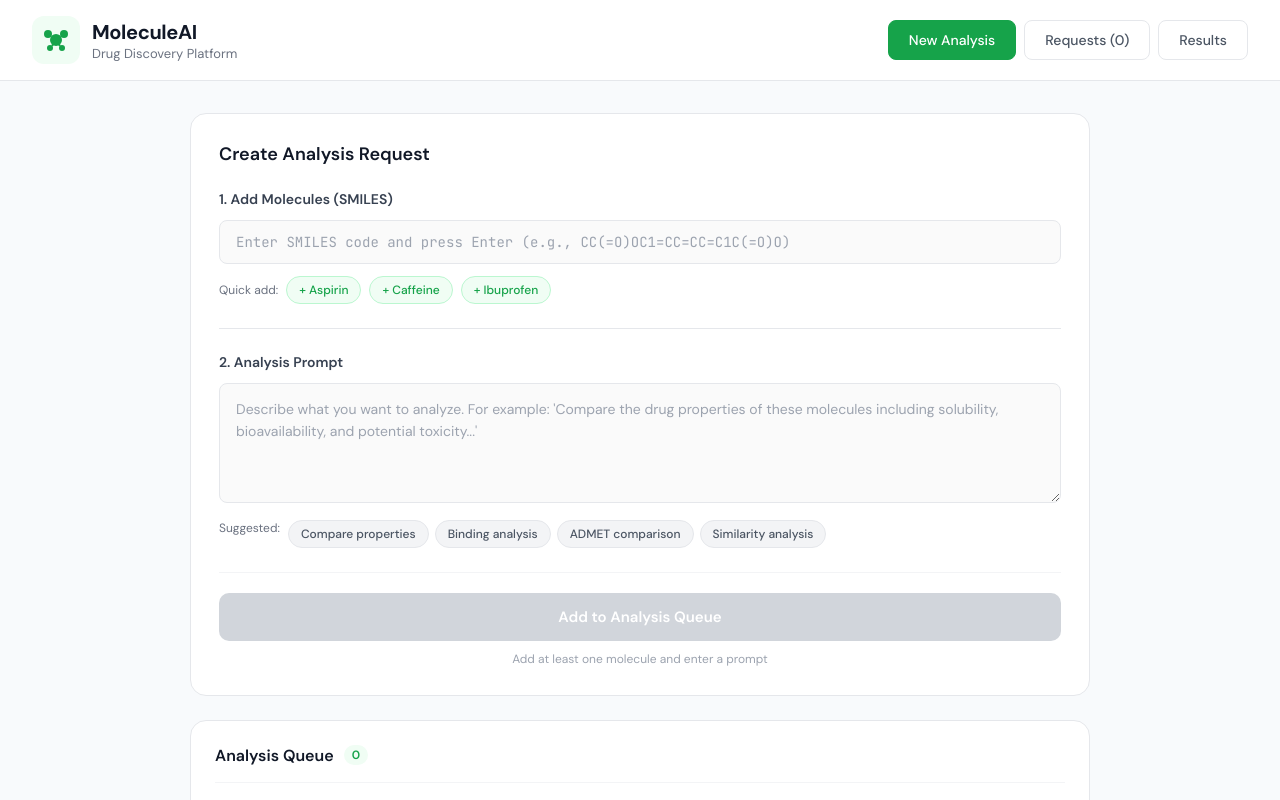
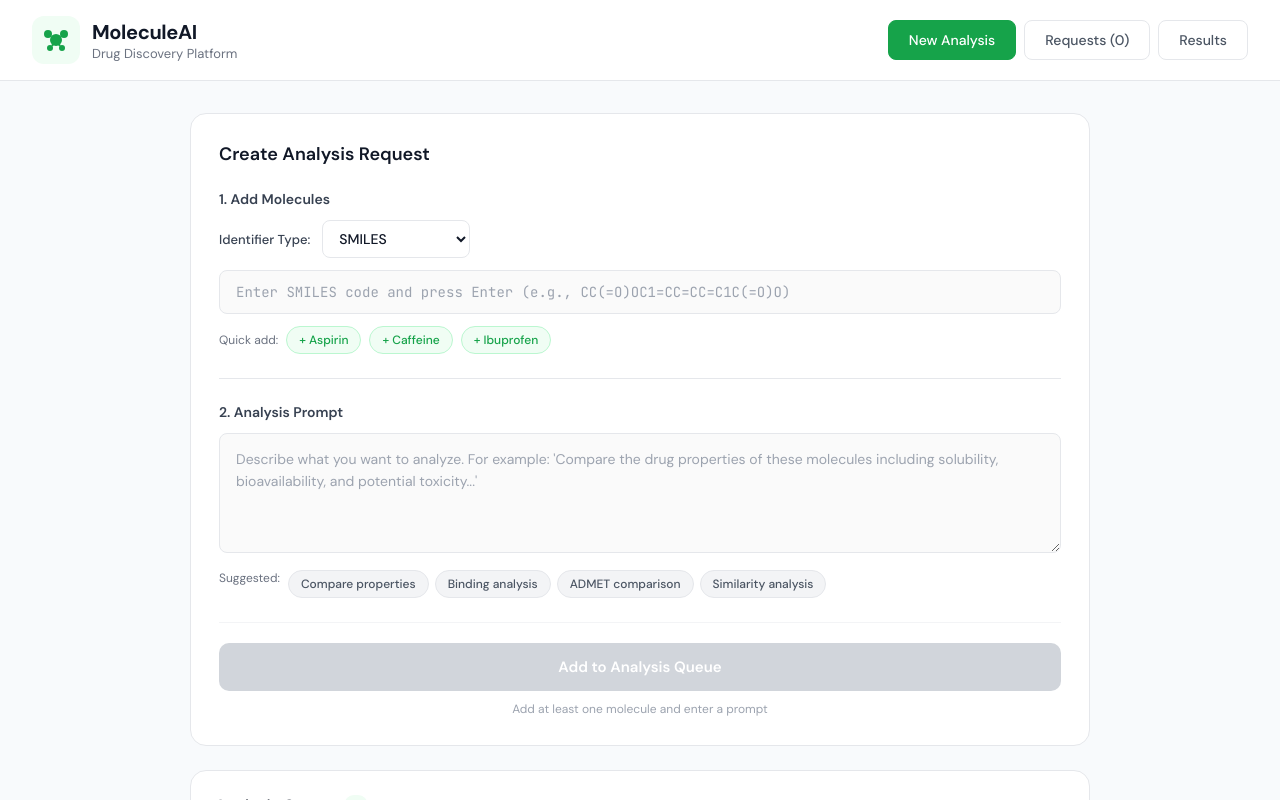
Before and after one commit to egeguman/molecule-ai-app, a React (Create React App) app: page / in a window 1280 px wide. Shown: the top 800 px of the page. Built offline with nearby package versions, Linux system fonts and the light colour scheme.

Commit message:
feat: Add Login and Register components to enable user authentication and update global styling.

```diff
--- a/src/App.jsx
+++ b/src/App.jsx
@@ -8,6 +8,7 @@ const App = () => {
   const [analysisRequests, setAnalysisRequests] = useState([]);
   const [activeTab, setActiveTab] = useState('input');
   const [isAnalyzing, setIsAnalyzing] = useState(false);
+  const [identifierType, setIdentifierType] = useState('smiles'); // 'smiles', 'chembl', or 'name'
 
   const handleAddMolecule = () => {
     if (smilesInput.trim()) {
@@ -15,6 +16,8 @@ const App = () => {
         id: Date.now() + Math.random(),
         smiles: smilesInput.trim(),
         name: `Molecule ${currentMolecules.length + 1}`,
+        identifierType: identifierType,
+        identifierValue: smilesInput.trim(),
       };
       setCurrentMolecules(prev => [...prev, newMolecule]);
       setSmilesInput('');
@@ -135,17 +138,38 @@ const App = () => {
                 <h2 style={styles.cardTitle}>Create Analysis Request</h2>
               </div>
 
-              {/* SMILES Input Area */}
+              {/* Molecule Identifier Input Area */}
               <div style={styles.smilesSection}>
                 <div style={styles.sectionHeader}>
-                  <span style={styles.sectionTitle}>1. Add Molecules (SMILES)</span>
+                  <span style={styles.sectionTitle}>1. Add Molecules</span>
                 </div>
 
+                {/* Identifier Type Dropdown */}
+                <div style={styles.identifierTypeSection}>
+                  <label style={styles.dropdownLabel}>Identifier Type:</label>
+                  <select
+                    value={identifierType}
+                    onChange={(e) => setIdentifierType(e.target.value)}
+                    style={styles.dropdown}
+                  >
+                    <option value="smiles">SMILES</option>
+                    <option value="chembl">ChEMBL ID</option>
+                    <option value="name">Molecule Name</option>
+                  </select>
+                </div>
+
+                {/* Dynamic Input Field */}
                 <input
                   type="text"
                   value={smilesInput}
                   onChange={(e) => setSmilesInput(e.target.value)}
-                  placeholder="Enter SMILES code and press Enter (e.g., CC(=O)OC1=CC=CC=C1C(=O)O)"
+                  placeholder={
+                    identifierType === 'smiles'
+                      ? 'Enter SMILES code and press Enter (e.g., CC(=O)OC1=CC=CC=C1C(=O)O)'
+                      : identifierType === 'chembl'
+                        ? 'Enter ChEMBL ID and press Enter (e.g., CHEMBL25)'
+                        : 'Enter Molecule Name and press Enter (e.g., Aspirin)'
+                  }
                   style={styles.smilesInputFieldFull}
                   onKeyPress={(e) => e.key === 'Enter' && handleAddMolecule()}
                 />
@@ -161,6 +185,8 @@ const App = () => {
                           id: Date.now() + Math.random(),
                           smiles: ex.smiles,
                           name: ex.name,
+                          identifierType: 'smiles',
+                          identifierValue: ex.smiles,
                         };
                         setCurrentMolecules([...currentMolecules, newMolecule]);
                       }}
@@ -178,7 +204,16 @@ const App = () => {
                         <span style={styles.moleculeTagIndex}>{index + 1}</span>
                         <div style={styles.moleculeTagContent}>
                           <span style={styles.moleculeTagName}>{mol.name}</span>
-                          <code style={styles.moleculeTagSmiles}>{mol.smiles}</code>
+                          <div style={styles.moleculeTagIdentifier}>
+                            <span style={styles.moleculeTagType}>
+                              {mol.identifierType === 'smiles' ? 'SMILES' :
+                                mol.identifierType === 'chembl' ? 'ChEMBL ID' :
+                                  'Name'}:
+                            </span>
+                            <code style={styles.moleculeTagSmiles}>
+                              {mol.identifierValue || mol.smiles}
+                            </code>
+                          </div>
                         </div>
                         <button
                           style={styles.moleculeTagRemove}
@@ -684,6 +719,29 @@ const styles = {
     padding: '2px 8px',
     borderRadius: '10px',
   },
+  identifierTypeSection: {
+    display: 'flex',
+    alignItems: 'center',
+    gap: '12px',
+    marginBottom: '12px',
+  },
+  dropdownLabel: {
+    fontSize: '13px',
+    fontWeight: '500',
+    color: '#374151',
+  },
+  dropdown: {
+    padding: '8px 12px',
+    fontSize: '14px',
+    fontFamily: "'DM Sans', sans-serif",
+    border: '1px solid #e5e7eb',
+    borderRadius: '8px',
+    backgroundColor: '#ffffff',
+    cursor: 'pointer',
+    transition: 'all 0.15s ease',
+    color: '#111827',
+    fontWeight: '500',
+  },
   smilesInputFieldFull: {
     width: '100%',
     padding: '12px 16px',
@@ -760,10 +818,21 @@ const styles = {
     fontSize: '11px',
     fontFamily: "'JetBrains Mono', monospace",
     color: '#6b7280',
-    display: 'block',
     overflow: 'hidden',
     textOverflow: 'ellipsis',
     whiteSpace: 'nowrap',
+  },
+  moleculeTagIdentifier: {
+    display: 'flex',
+    gap: '6px',
+    alignItems: 'center',
+  },
+  moleculeTagType: {
+    fontSize: '10px',
+    fontWeight: '600',
+    color: '#16a34a',
+    textTransform: 'uppercase',
+    letterSpacing: '0.5px',
   },
   moleculeTagRemove: {
     width: '24px',
```
